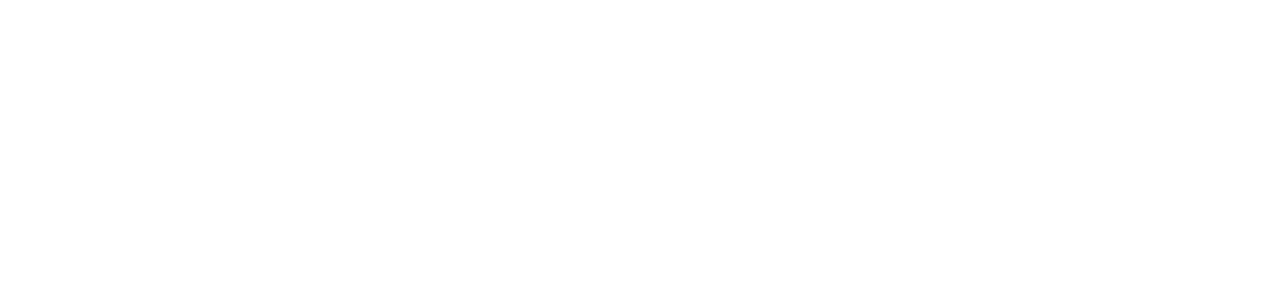
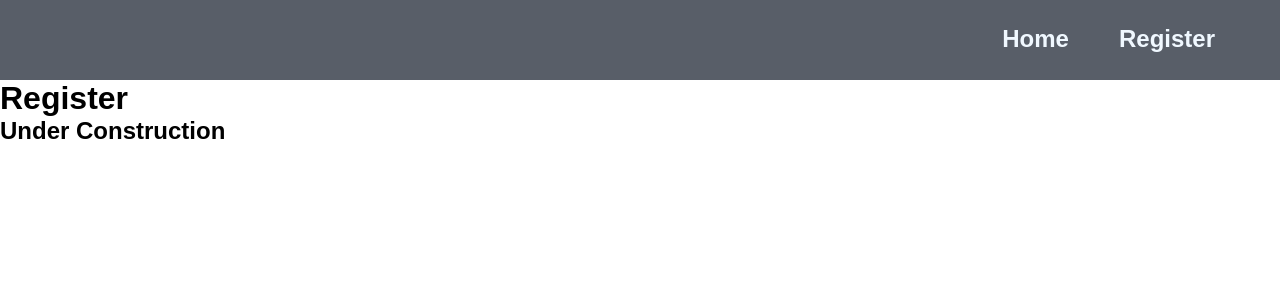
Before and after one commit to StrangerThings-Unit3/stranger-things, a React (Vite) app: page /register in a window 1280 px wide. Before the commit this address had no page. Shown: the top 300 px of the page. Built offline with nearby package versions, Linux system fonts and the light colour scheme.

Commit message:
feat: navbar was created and registration page created for construction

```diff
--- a/src/App.css
+++ /dev/null
@@ -1,41 +0,0 @@
-#root {
-    max-width: 1280px;
-    margin: 0 auto;
-    padding: 2rem;
-    text-align: center;
-  }
-
-  .logo {
-    height: 6em;
-    padding: 1.5em;
-    will-change: filter;
-  }
-  .logo:hover {
-    filter: drop-shadow(0 0 2em #646cffaa);
-  }
-  .logo.react:hover {
-    filter: drop-shadow(0 0 2em #61dafbaa);
-  }
-
-  @keyframes logo-spin {
-    from {
-      transform: rotate(0deg);
-    }
-    to {
-      transform: rotate(360deg);
-    }
-  }
-
-  @media (prefers-reduced-motion: no-preference) {
-    a:nth-of-type(2) .logo {
-      animation: logo-spin infinite 20s linear;
-    }
-  }
-
-  .card {
-    padding: 2em;
-  }
-
-  .read-the-docs {
-    color: #888;
-  }
--- a/src/App.jsx
+++ b/src/App.jsx
@@ -1,11 +1,16 @@
-import GetAllPosts from "./components/GetAllPosts";
-import { Route, Routes } from "react-router";
+import GetAllPosts from './components/GetAllPosts';
+import { Route, Routes } from 'react-router';
+import Register from './components/Register';
+import './Style.css';
+import Navbar from './components/Navbar';
 
 function App() {
   return (
     <div>
+      <Navbar />
       <Routes>
-        <Route path="/" element={<GetAllPosts />} />
+        <Route path='/' element={<GetAllPosts />} />
+        <Route path='/register' element={<Register />} />
       </Routes>
     </div>
   );
--- a/src/Index.css
+++ /dev/null
@@ -1,70 +0,0 @@
-:root {
-    font-family: Inter, Avenir, Helvetica, Arial, sans-serif;
-    font-size: 16px;
-    line-height: 24px;
-    font-weight: 400;
-
-    color-scheme: light dark;
-    color: rgba(255, 255, 255, 0.87);
-    background-color: #242424;
-
-    font-synthesis: none;
-    text-rendering: optimizeLegibility;
-    -webkit-font-smoothing: antialiased;
-    -moz-osx-font-smoothing: grayscale;
-    -webkit-text-size-adjust: 100%;
-  }
-
-  a {
-    font-weight: 500;
-    color: #646cff;
-    text-decoration: inherit;
-  }
-  a:hover {
-    color: #535bf2;
-  }
-
-  body {
-    margin: 0;
-    display: flex;
-    place-items: center;
-    min-width: 320px;
-    min-height: 100vh;
-  }
-
-  h1 {
-    font-size: 3.2em;
-    line-height: 1.1;
-  }
-
-  button {
-    border-radius: 8px;
-    border: 1px solid transparent;
-    padding: 0.6em 1.2em;
-    font-size: 1em;
-    font-weight: 500;
-    font-family: inherit;
-    background-color: #1a1a1a;
-    cursor: pointer;
-    transition: border-color 0.25s;
-  }
-  button:hover {
-    border-color: #646cff;
-  }
-  button:focus,
-  button:focus-visible {
-    outline: 4px auto -webkit-focus-ring-color;
-  }
-
-  @media (prefers-color-scheme: light) {
-    :root {
-      color: #213547;
-      background-color: #ffffff;
-    }
-    a:hover {
-      color: #747bff;
-    }
-    button {
-      background-color: #f9f9f9;
-    }
-  }
--- /dev/null
+++ b/src/Style.css
@@ -0,0 +1,26 @@
+* {
+  margin: 0;
+  padding: 0;
+  box-sizing: border-box;
+  font-family: arial, sans-serif;
+}
+
+.navbar {
+  padding: 2.5em;
+  justify-content: space-evenly;
+  background-color: #585e68;
+}
+
+.navbar a {
+  float: right;
+  font-size: 1.5rem;
+  font-weight: 600;
+  padding: 25px 25px;
+  margin-top: -40px;
+  text-decoration: none;
+  color: aliceblue;
+}
+
+.navbar a:hover {
+  box-shadow: 0 0 10px aliceblue;
+}
--- a/src/components/GetAllPosts.jsx
+++ b/src/components/GetAllPosts.jsx
@@ -3,26 +3,23 @@ import { getAllPosts } from '../api';
 import PostItem from './PostItem';
 
 const GetAllPosts = () => {
-const [posts, setPosts] = useState([]);
-useEffect(()=>{
+  const [posts, setPosts] = useState([]);
+  useEffect(() => {
     const fetchPosts = async () => {
-        const response = await getAllPosts();
-        setPosts(response);
-    }
+      const response = await getAllPosts();
+      setPosts(response);
+    };
     fetchPosts();
-},[]);
-return(
-    <div className="container">
-        <div className="post">
-            { posts.map((post)=>{
-                return < PostItem key={post.id} post={post}/>
-            })
-            }
-        </div>
+  }, []);
+  return (
+    <div className='container'>
+      <div className='post'>
+        {posts.map((post) => {
+          return <PostItem key={post._id} post={post} />;
+        })}
+      </div>
     </div>
-);
-}
-
-
+  );
+};
 
 export default GetAllPosts;
--- /dev/null
+++ b/src/components/Navbar.jsx
@@ -0,0 +1,13 @@
+import { Link } from 'react-router-dom';
+import React from 'react';
+
+function Navbar() {
+  return (
+    <div className='navbar'>
+      <Link to={'/register'}>Register</Link>
+      <Link to={'/'}>Home</Link>
+    </div>
+  );
+}
+
+export default Navbar;
--- /dev/null
+++ b/src/components/Register.jsx
@@ -0,0 +1,12 @@
+import React from 'react';
+
+function Register() {
+  return (
+    <div className='register'>
+      <h1>Register</h1>
+      <h2>Under Construction</h2>
+    </div>
+  );
+}
+
+export default Register;
```
